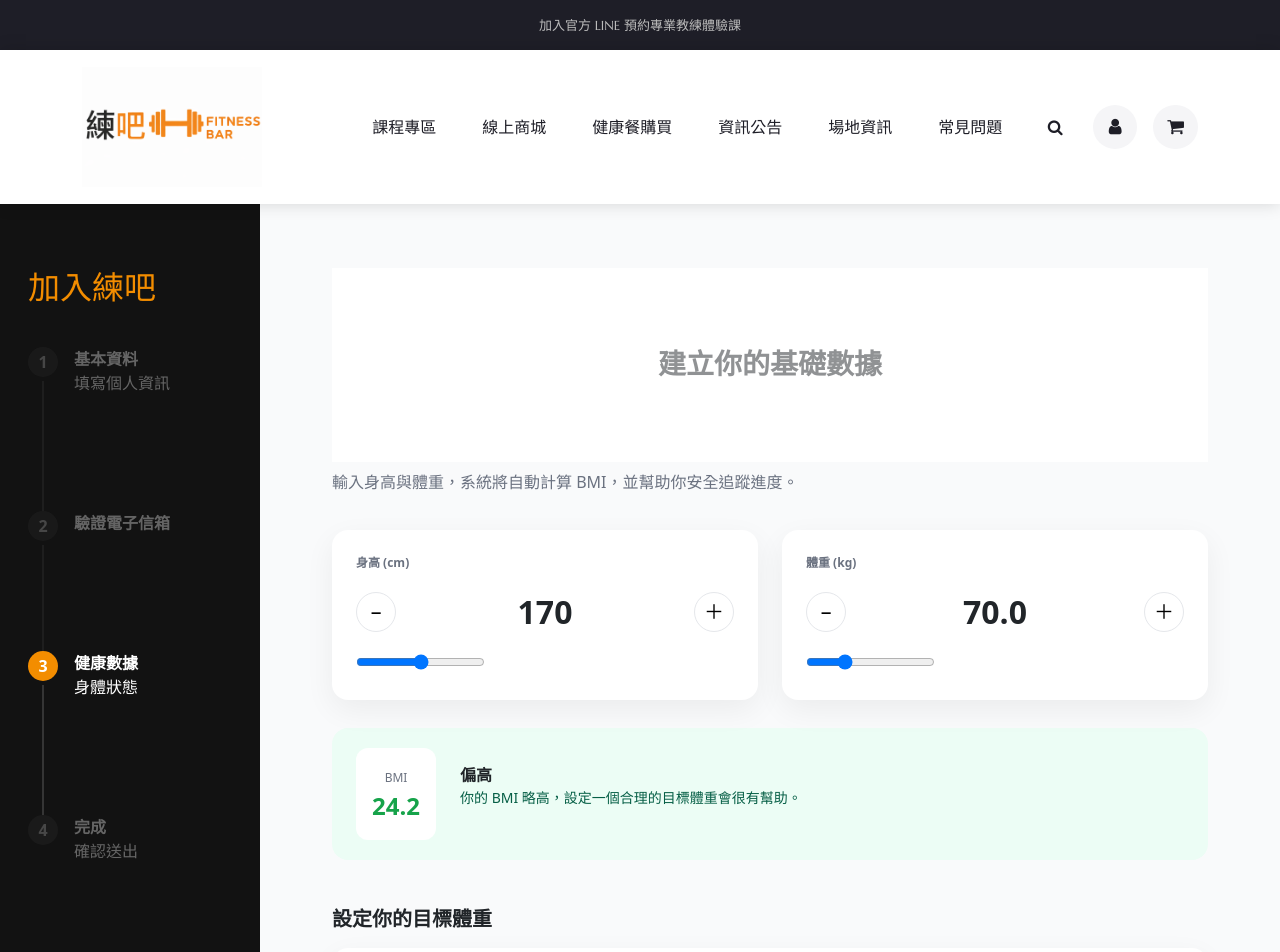
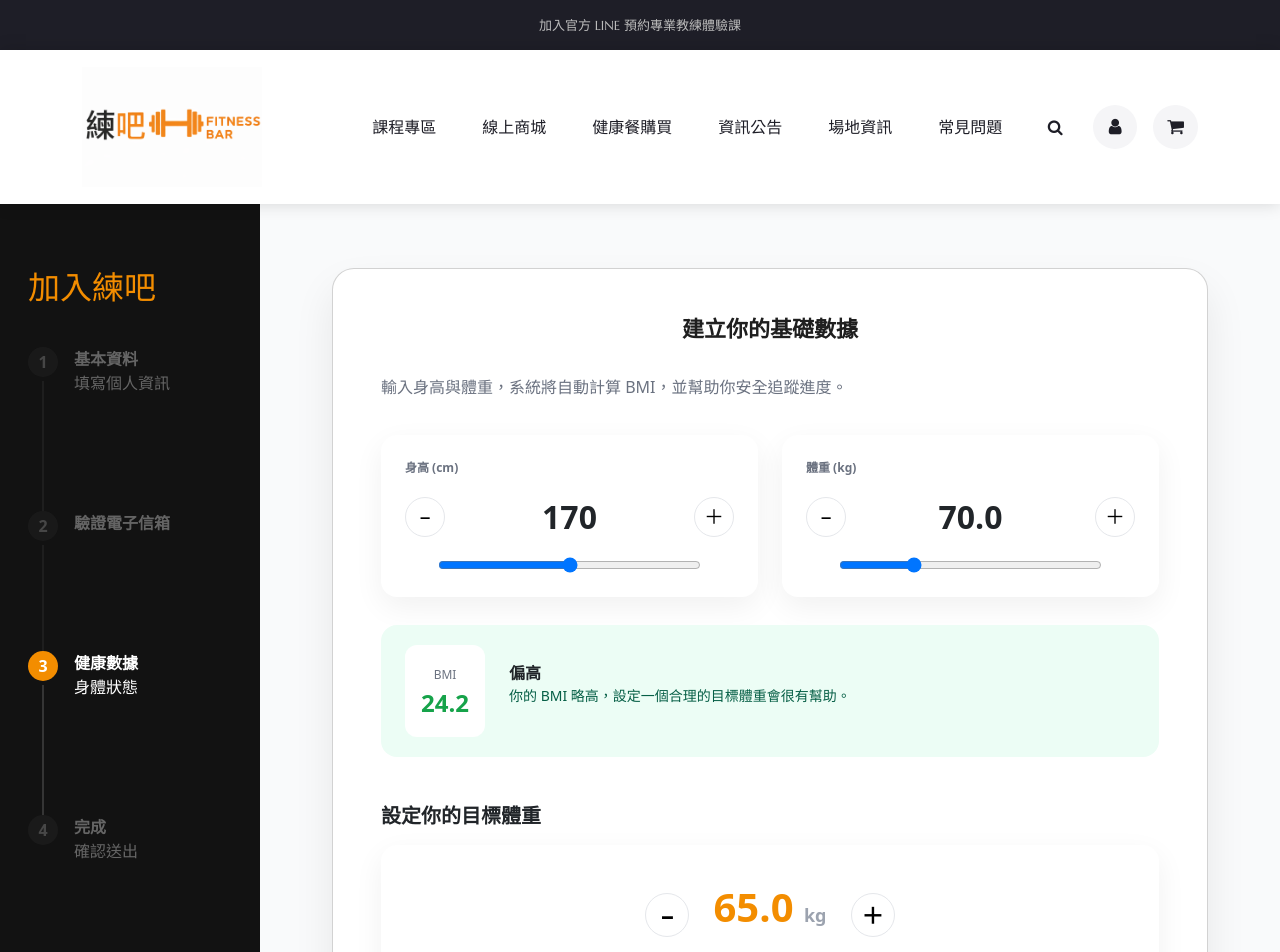
Before and after one commit to hanyi85/gym-vue, a Vue app in the folder gym-vue/: page /users/profile-health in a window 1280 px wide. Shown: the top 952 px of the page. Built offline with nearby package versions, Linux system fonts and the light colour scheme.

Commit message:
更新健康數據頁面

```diff
--- a/gym-vue/src/components/Users/UserHeader.vue
+++ b/gym-vue/src/components/Users/UserHeader.vue
@@ -74,6 +74,7 @@ const user = {
 }
 
 /* 文字 */
+
 .name {
   font-size: 20px;
   font-weight: 600;
--- a/gym-vue/src/views/users/UserProfileHealth.vue
+++ b/gym-vue/src/views/users/UserProfileHealth.vue
@@ -5,11 +5,7 @@
       <h2 class="brand">加入練吧</h2>
 
       <div class="steps">
-        <div
-          v-for="(step, i) in steps"
-          :key="i"
-          :class="['step', { active: currentStep === i }]"
-        >
+        <div v-for="(step, i) in steps" :key="i" :class="['step', { active: currentStep === i }]">
           <span class="dot">{{ i + 1 }}</span>
           <div class="step-text">
             <strong>{{ step.title }}</strong>
@@ -20,8 +16,9 @@
     </aside>
 
     <main class="content">
+       <div class="card">
       <!-- 標題 -->
-    <h2 class="page-title">建立你的基礎數據</h2>
+      <h4 class="form-title">建立你的基礎數據</h4>
       <p class="page-desc">
         輸入身高與體重，系統將自動計算 BMI，並幫助你安全追蹤進度。
       </p>
@@ -31,9 +28,10 @@
         <div class="data-card">
           <div class="card-label">身高 (cm)</div>
           <div class="value-row">
-          <button @click="height--">−</button>
+            <button @click="changeHeight(-1)">−</button>
             <span>{{ height }}</span>
-          <button @click="height++">＋</button>
+            <button @click="changeHeight(1)">＋</button>
+
           </div>
           <input type="range" min="140" max="200" v-model="height" />
         </div>
@@ -41,9 +39,10 @@
         <div class="data-card">
           <div class="card-label">體重 (kg)</div>
           <div class="value-row">
-          <button @click="weight -= 0.5">−</button>
+            <button @click="changeWeight(-0.5)">−</button>
             <span>{{ weight.toFixed(1) }}</span>
-          <button @click="weight += 0.5">＋</button>
+            <button @click="changeWeight(0.5)">＋</button>
+
           </div>
           <input type="range" min="40" max="150" step="0.5" v-model="weight" />
         </div>
@@ -66,17 +65,17 @@
       <h3 class="target-title">設定你的目標體重</h3>
 
       <div class="target-card">
+        <div class="target-value-row">
+          <button @click="changeTargetWeight(-0.5)">−</button>
+
           <div class="target-value">
-        {{ targetWeight.toFixed(1) }} <span>kg</span>
+            {{ targetWeightDisplay }} <span>kg</span>
           </div>
 
-      <input
-        type="range"
-        min="40"
-        max="120"
-        step="0.5"
-        v-model="targetWeight"
-      />
+          <button @click="changeTargetWeight(0.5)">＋</button>
+        </div>
+
+        <input type="range" min="40" max="120" step="0.5" v-model="targetWeight" />
 
         <div class="target-hint">
           <span>快速減脂</span>
@@ -85,11 +84,14 @@
         </div>
       </div>
 
+
+
       <!-- CTA -->
       <div class="footer-action">
         <button class="btn-primary">
           儲存並繼續 →
         </button>
+        </div>
       </div>
     </main>
   </div>
@@ -112,6 +114,23 @@ const steps = [
 const height = ref(170)
 const weight = ref(70)
 const targetWeight = ref(65)
+const targetWeightDisplay = computed(() => {
+  return Number(targetWeight.value).toFixed(1)
+})
+
+const clamp = (value, min, max) => Math.min(max, Math.max(min, value))
+
+const changeHeight = (delta) => {
+  height.value = clamp(height.value + delta, 140, 200)
+}
+
+const changeWeight = (delta) => {
+  weight.value = clamp(weight.value + delta, 40, 150)
+}
+
+const changeTargetWeight = (delta) => {
+  targetWeight.value = clamp(targetWeight.value + delta, 40, 120)
+}
 
 const bmi = computed(() => {
   return (weight.value / ((height.value / 100) ** 2)).toFixed(1)
@@ -143,6 +162,19 @@ const bmiStatus = computed(() => {
 
 
 <style scoped>
+input[type="range"] {
+  display: block;
+  width: 80%;
+  margin: 0 auto;
+}
+.form-title {
+    text-align: center;
+    font-size: 22px;
+    font-weight: 600;
+    margin-bottom: 32px;
+    color: #1f1f1f;
+}
+
 /* ===== 左側流程欄 ===== */
 .sidebar {
   width: 260px;
@@ -211,6 +243,7 @@ const bmiStatus = computed(() => {
   display: flex;
   min-height: 100vh;
 }
+
 .content {
   flex: 1;
   padding: 64px 72px;
@@ -220,6 +253,7 @@ const bmiStatus = computed(() => {
 .content-inner {
   max-width: 920px;
 }
+
 .page-title {
   font-size: 28px;
   font-weight: 800;
@@ -232,6 +266,16 @@ const bmiStatus = computed(() => {
 }
 
 /* 身高 / 體重卡片 */
+.card {
+    background: white;
+    width: 100%;
+    max-width: 880px;
+    margin: 0 auto;
+    border-radius: 22px;
+    padding: 48px;
+    box-shadow: 0 20px 40px rgba(0, 0, 0, .08);
+}
+
 .card-grid {
   display: grid;
   grid-template-columns: 1fr;
@@ -244,12 +288,16 @@ const bmiStatus = computed(() => {
   }
 }
 
+.data-card input[type="range"],
+.target-card input[type="range"] {
+  margin-top: 12px;
+}
 
 .data-card {
   background: #fff;
   border-radius: 16px;
   padding: 24px;
-  box-shadow: 0 10px 30px rgba(0,0,0,.06);
+  box-shadow: 0 10px 30px rgba(0, 0, 0, .06);
 }
 
 .card-label {
@@ -324,7 +372,7 @@ const bmiStatus = computed(() => {
   background: #fff;
   border-radius: 16px;
   padding: 32px;
-  box-shadow: 0 10px 30px rgba(0,0,0,.06);
+  box-shadow: 0 10px 30px rgba(0, 0, 0, .06);
 }
 
 .target-value {
@@ -348,6 +396,29 @@ const bmiStatus = computed(() => {
   margin-top: 8px;
 }
 
+.target-value-row {
+  display: flex;
+  align-items: center;
+  justify-content: center;
+  gap: 24px;
+  margin-bottom: 16px;
+}
+
+.target-value-row button {
+  width: 44px;
+  height: 44px;
+  border-radius: 50%;
+  border: 1px solid #e5e7eb;
+  background: #fff;
+  font-size: 22px;
+  font-weight: 700;
+  cursor: pointer;
+}
+
+.target-value-row button:hover {
+  background: #f9fafb;
+}
+
 /* CTA */
 .footer-action {
   display: flex;
```
Lines whose indentation alone changed are shown as unchanged.
